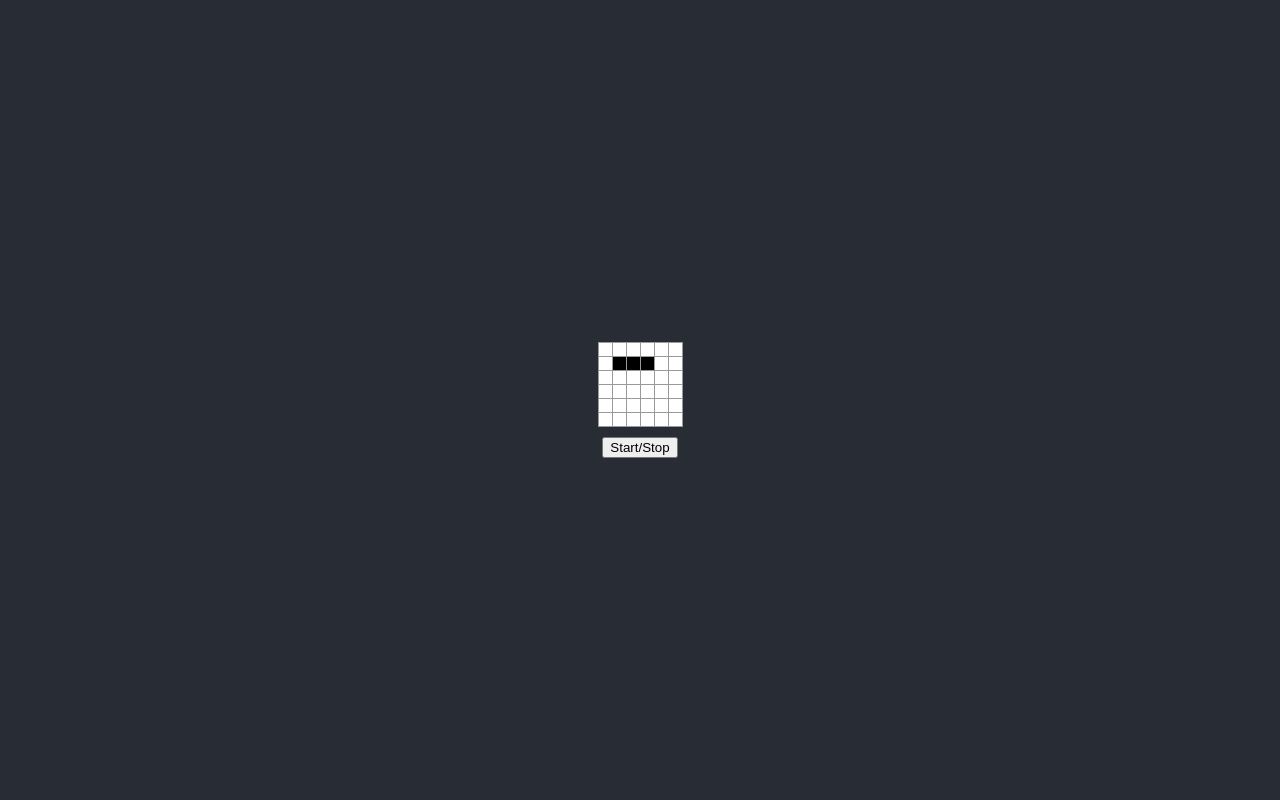
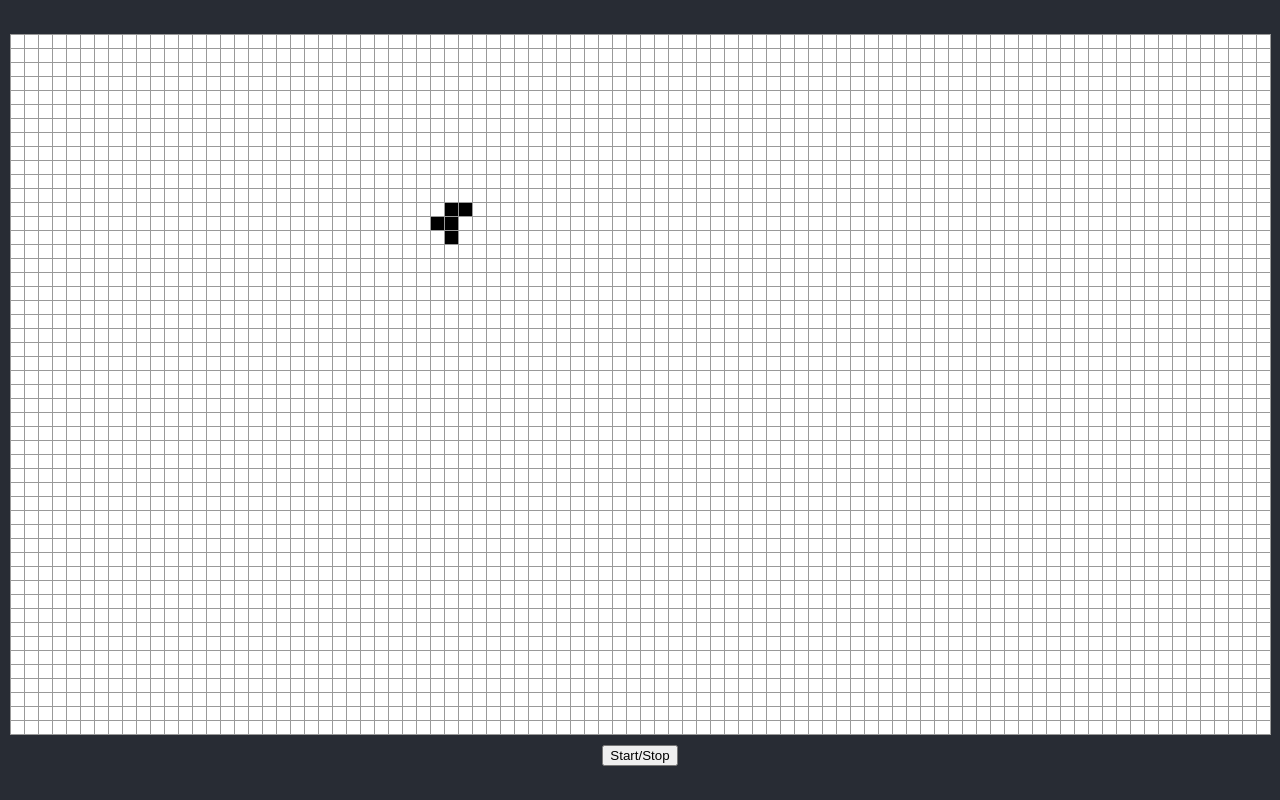
Before and after one commit to tangjm/game-of-life-visualisation, a React (Create React App) app: page / in a window 1280 px wide. Built offline with nearby package versions, Linux system fonts and the light colour scheme.

Commit message:
add: static positions to starting positions file

```diff
--- a/src/App.js
+++ b/src/App.js
@@ -10,8 +10,8 @@ const gameToroid = new GameOfLifeToroid();
 
 // let game = startingStates.acorn.gameToroid;
 // let game = startingStates.gospelGlider.game;
-// let game = startingStates.rPentamino.gameToroid;
-let game = startingStates.threeInARow.game;
+let game = startingStates.rPentamino.gameToroid;
+// let game = startingStates.empty8x8.game;
 
 function App() {
   const [stop, setStop] = useState(true);
--- a/src/js/startingPositions/static/empty3x3.js
+++ b/src/js/startingPositions/static/empty3x3.js
@@ -1,5 +1,10 @@
-import GameOfLife from "../GameOfLife";
+import GameOfLife from "../../GameOfLife";
+import GameOfLifeToroid from "../../GameOfLifeToroid";
 
 const game = new GameOfLife();
+const gameToroid = new GameOfLifeToroid();
 
-export default game;
+export const empty3x3 = {
+	game,
+	gameToroid
+}
--- a/src/js/startingPositions/static/empty8x8.js
+++ b/src/js/startingPositions/static/empty8x8.js
@@ -1,5 +1,10 @@
-import GameOfLife from "../GameOfLife";
+import GameOfLife from "../../GameOfLife";
+import GameOfLifeToroid from "../../GameOfLifeToroid";
 
 const game = new GameOfLife(8, 8);
+const gameToroid = new GameOfLifeToroid(8, 8);
 
-export default game;
+export const empty8x8 = {
+	game,
+	gameToroid
+}
```
Also changed, not shown: src/js/startingStates.js (+6 -5 lines).
